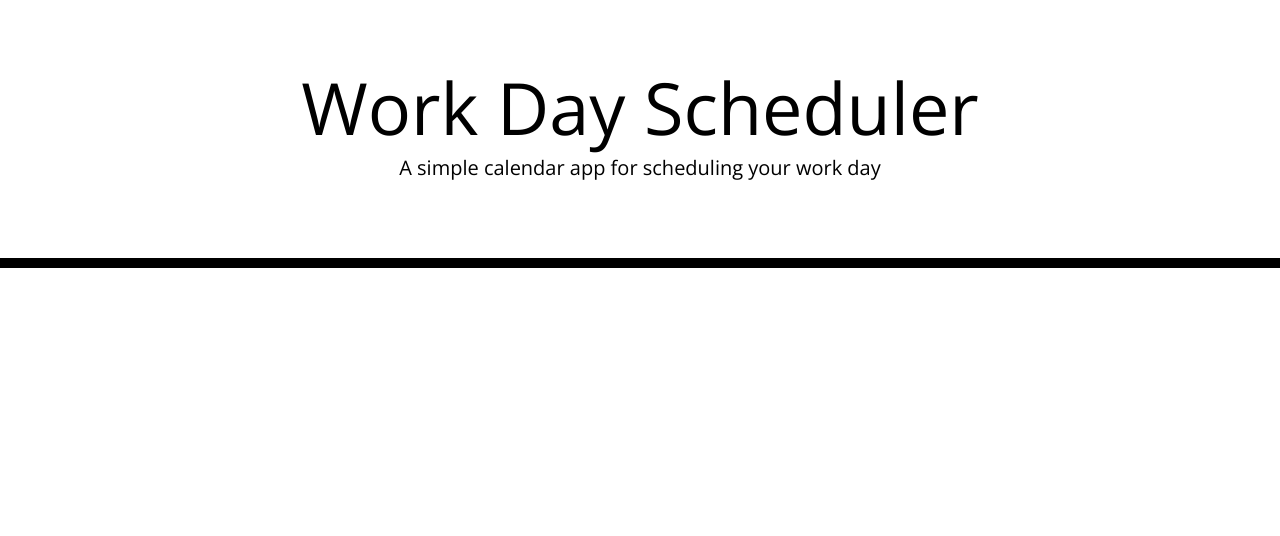
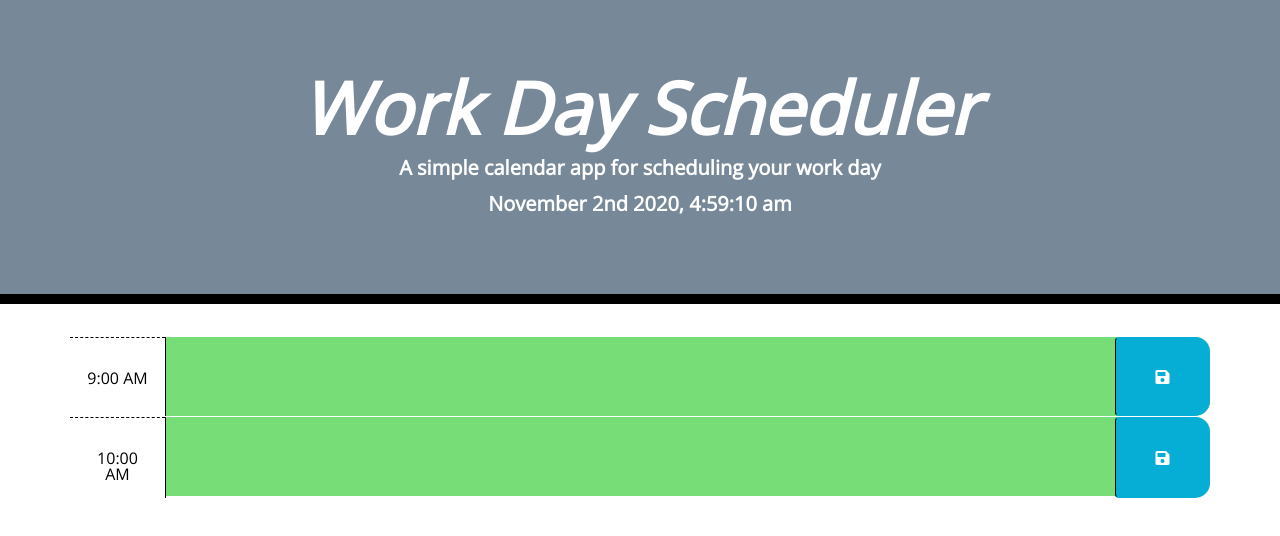
Before and after one commit to Sydcreel/work-day-scheduler, a plain HTML site: page index.html in a window 1280 px wide. Drawn offline with nearby package versions, Linux system fonts and the light colour scheme.

Commit message:
add script.js

```diff
--- a/index.html
+++ b/index.html
@@ -29,10 +29,26 @@
       <p id="currentDay" class="lead"></p>
     </header>
     <div class="container">
-      <!-- Timeblocks go here -->
+      <!--9AM-->
+      <div id="hour9" class="row time-block">
+        <div class="hour col-md-1">
+          9:00 AM
+        </div>
+        <textarea class="description col-md-10">
+        </textarea>
+        <button class=" btn saveBtn col-md-1"><i class="fas fa-save"></i></button>
     </div>
-
+    <!--10AM-->
+    <div id="hour10" class="row time-block">
+      <div class="hour col-md-1">
+        10:00 AM
+      </div>
+      <textarea class="description col-md-10">
+      </textarea>
+      <button class="btn saveBtn col-md-1"><i class="fas fa-save"></i></button>
+    </div>
     <script src="https://code.jquery.com/jquery-3.4.1.min.js"></script>
+    <script src="script.js"></script>
     <script src="https://cdnjs.cloudflare.com/ajax/libs/moment.js/2.24.0/moment.min.js"></script>
   </body>
 </html>
--- /dev/null
+++ b/script.js
@@ -0,0 +1,55 @@
+$(document).ready(function () {
+    // display current day and time
+    $("#currentDay").text(moment().format("MMMM Do YYYY, h:mm:ss a"));
+
+    // create saveBtn click event
+    $(".saveBtn").on("click", function () {
+        //get nearby values.
+        console.log(this);
+        var text = $(this).siblings(".description").val();
+        var time = $(this).parent().attr("id");
+
+        // store data in local storage
+        localStorage.setItem(time, text);
+    })
+    // load local storage data
+    $("#hour9 .description").val(localStorage.getItem("hour9"));
+    $("#hour10 .description").val(localStorage.getItem("hour10"));
+    $("#hour11 .description").val(localStorage.getItem("hour11"));
+    $("#hour12 .description").val(localStorage.getItem("hour12"));
+    $("#hour13 .description").val(localStorage.getItem("hour13"));
+    $("#hour14 .description").val(localStorage.getItem("hour14"));
+    $("#hour15 .description").val(localStorage.getItem("hour15"));
+    $("#hour16 .description").val(localStorage.getItem("hour16"));
+    $("#hour17 .description").val(localStorage.getItem("hour17"));
+
+
+    function hourTracker() {
+        // get current number of hours
+        var currentHour = moment().hour();
+
+        // create time blocks loop
+        $(".time-block").each(function () {
+            var blockHour = parseInt($(this).attr("id").split("hour")[1]);
+            console.log( blockHour, currentHour)
+
+            // determine if event is past, present, or future based on time
+            if (blockHour < currentHour) {
+                $(this).addClass("past");
+                $(this).removeClass("future");
+                $(this).removeClass("present");
+            }
+            else if (blockHour === currentHour) {
+                $(this).removeClass("past");
+                $(this).addClass("present");
+                $(this).removeClass("future");
+            }
+            else {
+                $(this).removeClass("present");
+                $(this).removeClass("past");
+                $(this).addClass("future");
+            }
+        })
+    }
+    hourTracker();
+})
--- a/style.css
+++ b/style.css
@@ -15,10 +15,21 @@ textarea{
 
 .jumbotron {
   text-align: center;
-  background-color: transparent;
+  background-color: lightslategray;
   color: black;
   border-radius: 0;
   border-bottom: 10px solid black;
+}
+
+.display-3 {
+  color: white;
+  font-style: italic;
+  font-weight: bold;
+}
+
+.lead {
+  color: white;
+  font-weight: bold;
 }
 
 .description{
```
